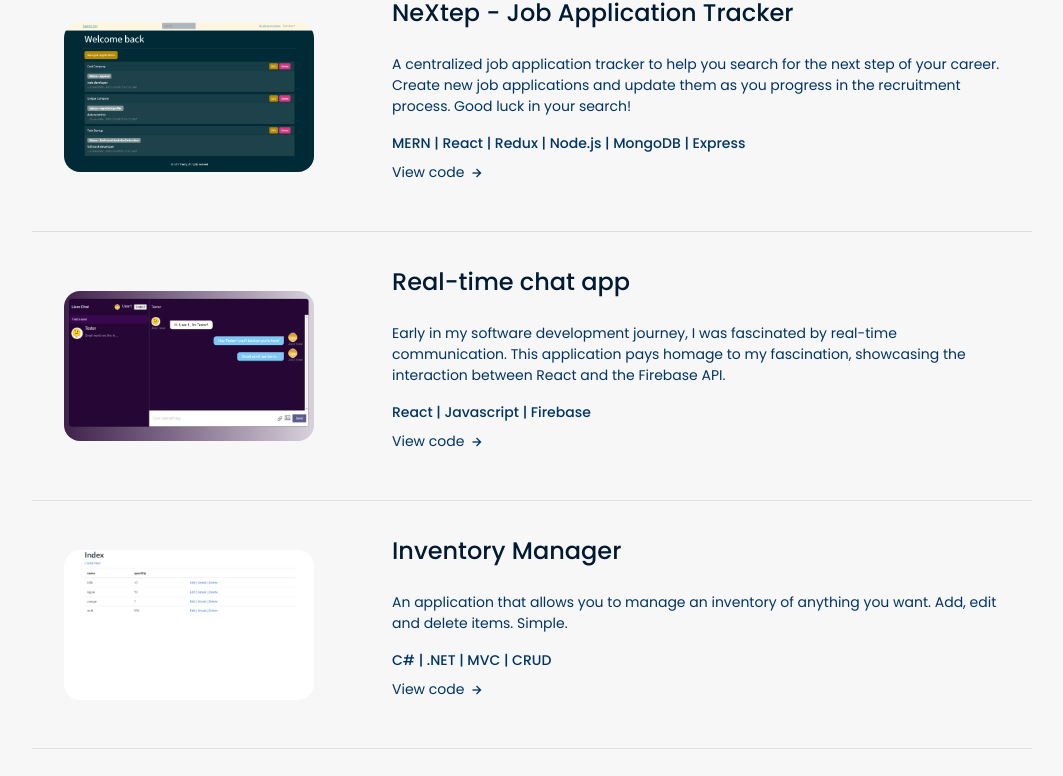
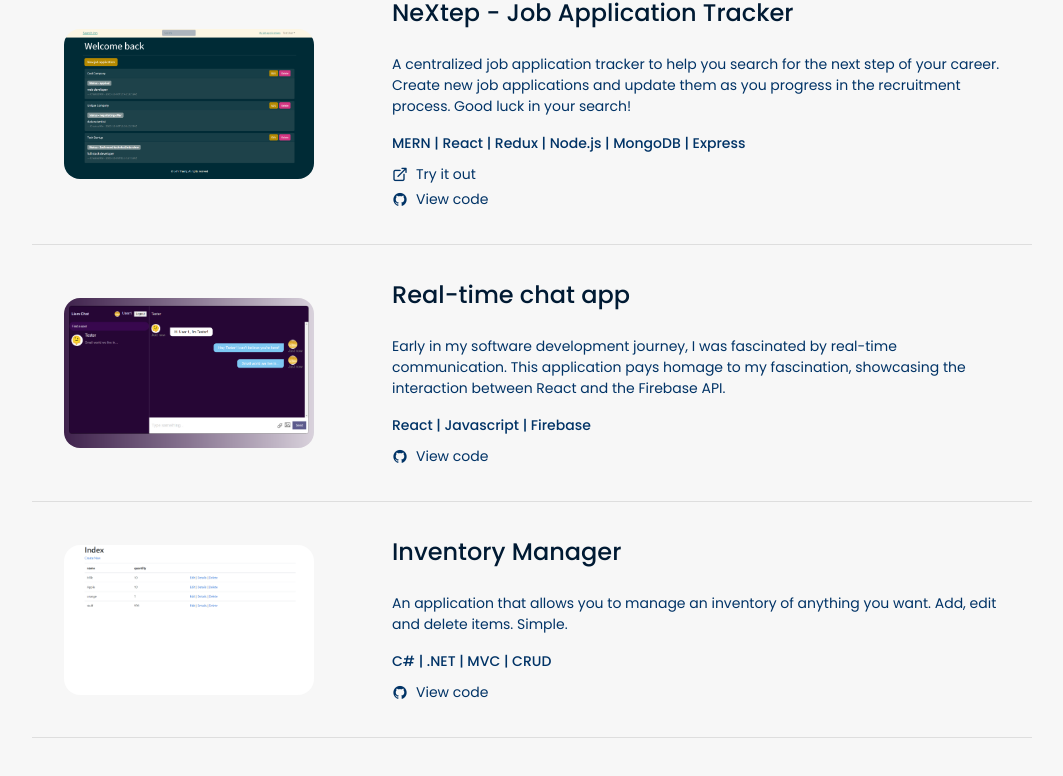
Before and after one commit to lt101/web-portfolio, a React (Create React App) app: page / in a window 1280 px wide. Shown: the part 2263-3039 px from the top of the page, without its empty margins (108-1171 px from the left). Built offline with nearby package versions, Linux system fonts and the light colour scheme.

Commit message:
update works section

```diff
--- a/src/components/portfolio/Data.jsx
+++ b/src/components/portfolio/Data.jsx
@@ -12,7 +12,8 @@ export const projectsData = [
     description:
       "A centralized job application tracker to help you search for the next step of your career. Create new job applications and update them as you progress in the recruitment process. Good luck in your search!",
     tags: "MERN | React | Redux | Node.js | MongoDB | Express",
-    link: "https://github.com/lt101/job-tracker",
+    code: "https://github.com/lt101/job-tracker",
+    demo: "https://next-ep-h8c3.onrender.com",
   },
   {
     id: 2,
@@ -21,7 +22,7 @@ export const projectsData = [
     description:
       "Early in my software development journey, I was fascinated by real-time communication. This application pays homage to my fascination, showcasing the interaction between React and the Firebase API.",
     tags: "React | Javascript | Firebase",
-    link: "https://github.com/lt101/react-firebase-chat",
+    code: "https://github.com/lt101/react-firebase-chat",
   },
   {
     id: 3,
@@ -30,7 +31,7 @@ export const projectsData = [
     description:
       "An application that allows you to manage an inventory of anything you want. Add, edit and delete items. Simple.",
     tags: "C# | .NET | MVC | CRUD",
-    link: "https://github.com/lt101/.net-inventory-manager",
+    code: "https://github.com/lt101/.net-inventory-manager",
   },
   {
     id: 4,
@@ -39,7 +40,7 @@ export const projectsData = [
     description:
       "This is a fancy version of the popular and timeless game of Scrabble. Play the original game, or try completing objectives for extra points. The game can be generated as a desktop app, a mobile app, or simply played on a web browser.",
     tags: "Angular | Typescript | CSS",
-    link: "https://github.com/lt101/scrabble-v2-desktop-mobile-app",
+    code: "https://github.com/lt101/scrabble-v2-desktop-mobile-app",
   },
 
   {
@@ -48,7 +49,7 @@ export const projectsData = [
     title: "Data analysis tool",
     description:
       "For my final university project, I developed a data protection app in partnership with LGS, an IBM company. The application allows you to clean, format, analyze and anonymize datasets. You can also train a machine learning model with the brute and anonymized datasets and compare their performances.",
-    tags: "Python | Pandas | Streamlit",
-    link: "https://github.com/lt101/IBM-data-privacy-protection",
+    tags: "Python | Pandas | Plotly | Streamlit",
+    code: "https://github.com/lt101/IBM-data-privacy-protection",
   },
 ];
--- a/src/components/portfolio/WorksItem.jsx
+++ b/src/components/portfolio/WorksItem.jsx
@@ -8,10 +8,17 @@ const WorksItem = ({ item }) => {
         <h3 className="work_title">{item.title}</h3>
         <div className="work_description">{item.description}</div>
         <div className="work_tags">{item.tags}</div>
-
-        <a href={item.link} target="_blank" className="work_button">
-          View code <i className="bx bx-right-arrow-alt work_button-icon"></i>
-        </a>
+        <div className="work_links">
+          {item.demo && (
+            <a href={item.demo} target="_blank" className="work_button">
+              <i className="uil uil-external-link-alt work_button-icon"></i> Try
+              it out
+            </a>
+          )}
+          <a href={item.code} target="_blank" className="work_button">
+            <i className="uil uil-github work_button-icon"></i>View code
+          </a>
+        </div>
       </div>
     </div>
   );
--- a/src/components/portfolio/portfolio.css
+++ b/src/components/portfolio/portfolio.css
@@ -50,8 +50,11 @@
   font-size: var(--small-font-size);
   display: flex;
   align-items: center;
-  column-gap: 0.25rem;
-  margin-bottom: var(--mb-1);
+  column-gap: 0.5rem;
+}
+
+.work_button:hover {
+  color: #a52a2a;
 }
 
 .work_button-icon {
```
